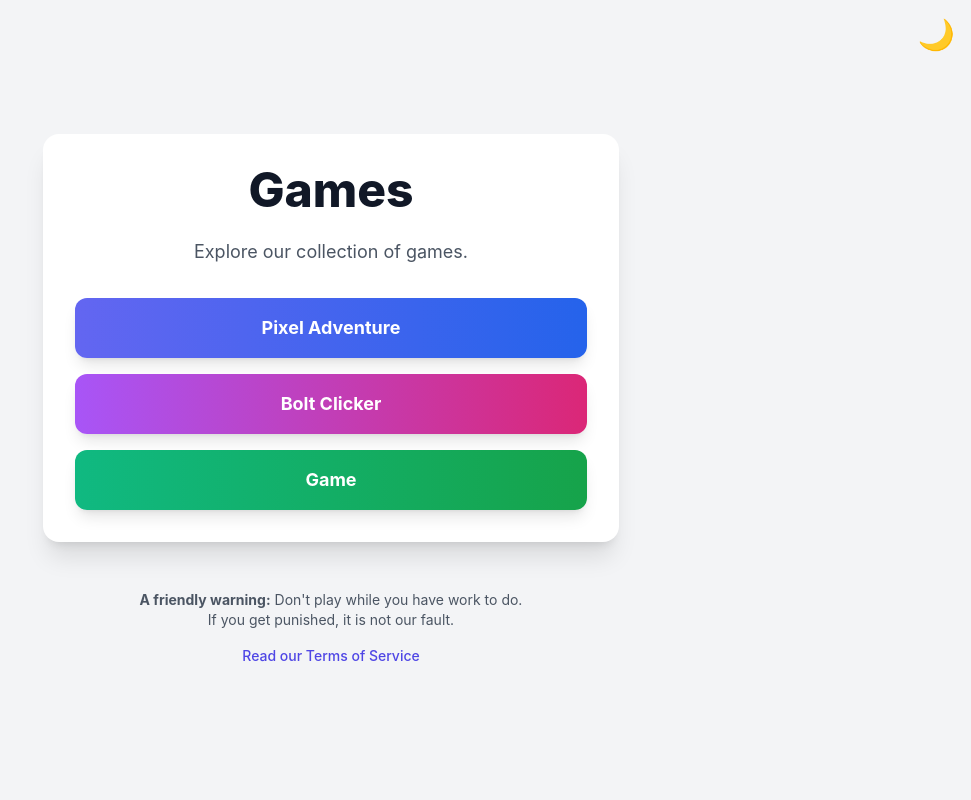
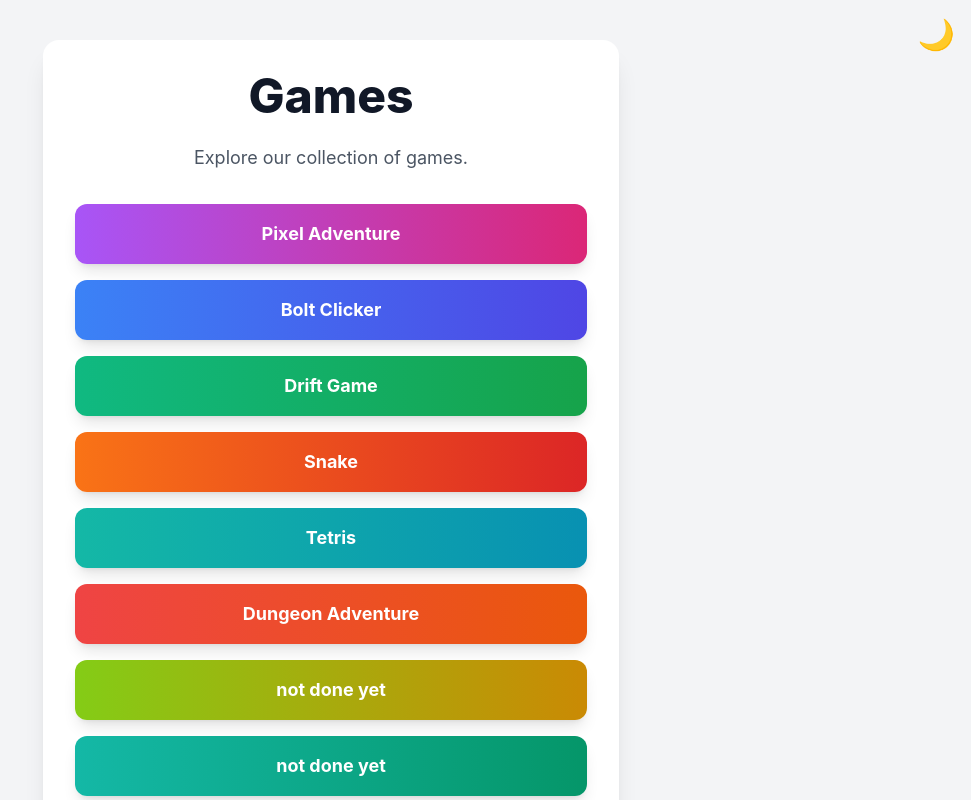
Before and after one commit to IIL-tester/test, a plain HTML site: page homepage.html in a window 1280 px wide. Both pictures are taken after a click on the button "☀️". Shown: the top 800 px of the page, without its empty margins (309-1280 px from the left). Drawn offline with nearby package versions, Linux system fonts and the light colour scheme.

Commit message:
Update homepage.html

```diff
--- a/homepage.html
+++ b/homepage.html
@@ -4,7 +4,6 @@
     <meta charset="UTF-8">
     <meta name="viewport" content="width=device-width, initial-scale=1.0">
     <title>Prototype Games</title>
-    <!-- Tailwind CSS CDN -->
     <script src="https://cdn.tailwindcss.com"></script>
     <style>
         /* CSS Variables for theme */
@@ -57,8 +56,6 @@
     </style>
 </head>
 <body class="bg-gray-100 dark:bg-gray-900 min-h-screen flex flex-col items-center justify-center py-10">
-
-    <!-- Theme Toggle Button -->
     <button id="theme-toggle" class="absolute top-4 right-4 text-3xl cursor-pointer hover:scale-110 transform transition-transform">☀️</button>
 
     <main class="w-full max-w-xl mx-auto p-8 rounded-2xl shadow-xl bg-white dark:bg-gray-800">
@@ -68,25 +65,70 @@
         <p class="text-center text-lg text-gray-600 dark:text-gray-400 mb-8">
             Explore our collection of games.
         </p>
-
         <ul class="space-y-4">
             <li>
-                <a href="https://testiil.w3spaces.com/page2.html" class="block w-full text-center py-4 px-6 rounded-xl text-lg font-bold text-white transition-all duration-300 transform hover:scale-105 bg-gradient-to-r from-indigo-500 to-blue-600 hover:from-indigo-600 hover:to-blue-700 shadow-lg">
+                <a href="./page2.html" class="block w-full text-center py-4 px-6 rounded-xl text-lg font-bold text-white transition-all duration-300 transform hover:scale-105 bg-gradient-to-r from-purple-500 to-pink-600 hover:from-purple-600 hover:to-pink-700 shadow-lg">
                     Pixel Adventure
                 </a>
             </li>
             <li>
-                <a href="https://testiil.w3spaces.com/page3.html" class="block w-full text-center py-4 px-6 rounded-xl text-lg font-bold text-white transition-all duration-300 transform hover:scale-105 bg-gradient-to-r from-purple-500 to-pink-600 hover:from-purple-600 hover:to-pink-700 shadow-lg">
+                <a href="./page3.html" class="block w-full text-center py-4 px-6 rounded-xl text-lg font-bold text-white transition-all duration-300 transform hover:scale-105 bg-gradient-to-r from-blue-500 to-indigo-600 hover:from-blue-600 hover:to-indigo-700 shadow-lg">
                     Bolt Clicker
                 </a>
             </li>
             <li>
-                <a href="https://testiil.w3spaces.com/page4.html" class="block w-full text-center py-4 px-6 rounded-xl text-lg font-bold text-white transition-all duration-300 transform hover:scale-105 bg-gradient-to-r from-emerald-500 to-green-600 hover:from-emerald-600 hover:to-green-700 shadow-lg">
-                    Game
+                <a href="./page4.html" class="block w-full text-center py-4 px-6 rounded-xl text-lg font-bold text-white transition-all duration-300 transform hover:scale-105 bg-gradient-to-r from-emerald-500 to-green-600 hover:from-emerald-600 hover:to-green-700 shadow-lg">
+                    Drift Game
+                </a>
+            </li>
+            <li class="p-g">
+                <a href="#" id="randomLink" class="block w-full text-center py-4 px-6 rounded-xl text-lg font-bold text-white transition-all duration-300 transform hover:scale-105 bg-gradient-to-r from-orange-500 to-red-600 hover:from-orange-600 hover:to-red-700 shadow-lg">
+                    Snake
+                </a>
+            </li>
+            <li>
+                <a href="./page6.html" class="block w-full text-center py-4 px-6 rounded-xl text-lg font-bold text-white transition-all duration-300 transform hover:scale-105 bg-gradient-to-r from-teal-500 to-cyan-600 hover:from-teal-600 hover:to-cyan-700 shadow-lg">
+                    Tetris
+                </a>
+            </li>
+            <li>
+                <a href="./page7.html" class="block w-full text-center py-4 px-6 rounded-xl text-lg font-bold text-white transition-all duration-300 transform hover:scale-105 bg-gradient-to-r from-red-500 to-orange-600 hover:from-red-600 hover:to-orange-700 shadow-lg">
+                    Dungeon Adventure
+                </a>
+            </li>
+            <li>
+                <a href="./not_done.html" class="block w-full text-center py-4 px-6 rounded-xl text-lg font-bold text-white transition-all duration-300 transform hover:scale-105 bg-gradient-to-r from-lime-500 to-yellow-600 hover:from-lime-600 hover:to-yellow-700 shadow-lg">
+                    not done yet
+                </a>
+            </li>
+            <li>
+                <a href="./not_done.html" class="block w-full text-center py-4 px-6 rounded-xl text-lg font-bold text-white transition-all duration-300 transform hover:scale-105 bg-gradient-to-r from-teal-500 to-emerald-600 hover:from-teal-600 hover:to-emerald-700 shadow-lg">
+                    not done yet
                 </a>
             </li>
         </ul>
     </main>
+    <!--
+        <a href="#" class="block w-full text-center py-4 px-6 rounded-xl text-lg font-bold text-white transition-all duration-300 transform hover:scale-105 bg-gradient-to-r from-rose-500 to-red-600 hover:from-rose-600 hover:to-red-700 shadow-lg">
+        not done yet
+        </a>
+
+        <a href="#" class="block w-full text-center py-4 px-6 rounded-xl text-lg font-bold text-white transition-all duration-300 transform hover:scale-105 bg-gradient-to-r from-fuchsia-500 to-violet-600 hover:from-fuchsia-600 hover:to-violet-700 shadow-lg">
+        not done yet
+        </a>
+
+        <a href="#" class="block w-full text-center py-4 px-6 rounded-xl text-lg font-bold text-white transition-all duration-300 transform hover:scale-105 bg-gradient-to-r from-amber-500 to-yellow-600 hover:from-amber-600 hover:to-yellow-700 shadow-lg">
+        not done yet
+        </a>
+
+        <a href="#" class="block w-full text-center py-4 px-6 rounded-xl text-lg font-bold text-white transition-all duration-300 transform hover:scale-105 bg-gradient-to-r from-indigo-500 to-purple-600 hover:from-indigo-600 hover:to-purple-700 shadow-lg">
+        not done yet
+        </a>
+
+        <a href="#" class="block w-full text-center py-4 px-6 rounded-xl text-lg font-bold text-white transition-all duration-300 transform hover:scale-105 bg-gradient-to-r from-emerald-500 to-lime-600 hover:from-emerald-600 hover:to-lime-700 shadow-lg">
+        not done yet
+        </a>
+    -->
 
     <footer class="mt-12 text-center text-sm">
         <p class="text-gray-600 dark:text-gray-400">
@@ -95,7 +137,7 @@
         <p class="text-gray-600 dark:text-gray-400 mb-4">
             If you get punished, it is not our fault.
         </p>
-        <a href="https://testiil.w3spaces.com/tos.html" class="inline-block text-indigo-600 dark:text-indigo-400 hover:underline font-medium">
+        <a href="./tos.html" class="inline-block text-indigo-600 dark:text-indigo-400 hover:underline font-medium">
             Read our Terms of Service
         </a>
     </footer>
@@ -106,16 +148,11 @@
 
         // Function to set the initial theme based on local storage or system preference
         function setInitialTheme() {
-            const storedTheme = localStorage.theme;
+            const storedTheme = localStorage.getItem('theme');
+            const prefersDark = window.matchMedia('(prefers-color-scheme: dark)').matches;
 
-            if (storedTheme === 'dark') {
-                htmlElement.classList.add('dark');
-                themeToggleBtn.textContent = '🌙';
-            } else if (storedTheme === 'light') {
-                htmlElement.classList.remove('dark');
-                themeToggleBtn.textContent = '☀️';
-            } else if (window.matchMedia('(prefers-color-scheme: dark)').matches) {
-                // Default to system preference if no theme is stored
+            // Apply the dark theme if stored preference is dark, or if no preference is set and the system prefers dark mode
+            if (storedTheme === 'dark' || (storedTheme === null && prefersDark)) {
                 htmlElement.classList.add('dark');
                 themeToggleBtn.textContent = '🌙';
             } else {
@@ -126,21 +163,46 @@
 
         // Add a click event listener to the button
         themeToggleBtn.addEventListener('click', () => {
-            // Toggle the 'dark' class on the HTML element
-            htmlElement.classList.toggle('dark');
+            const isDark = htmlElement.classList.toggle('dark');
 
-            // Save the user's preference to local storage
-            if (htmlElement.classList.contains('dark')) {
-                localStorage.theme = 'dark';
+            if (isDark) {
+                localStorage.setItem('theme', 'dark');
                 themeToggleBtn.textContent = '🌙';
             } else {
-                localStorage.theme = 'light';
+                localStorage.setItem('theme', 'light');
                 themeToggleBtn.textContent = '☀️';
             }
         });
 
         // Set the initial theme when the page loads
         setInitialTheme();
+
+          // Get the link element by its ID
+        const randomLink = document.getElementById('randomLink');
+
+        // Define the two possible links
+        const linkA = './page5-1.html';
+        const linkB = './page5-2.html';
+
+        // Add a click event listener to the link
+        randomLink.addEventListener('click', function(event) {
+            // Prevent the default link behavior
+            event.preventDefault();
+
+            // Generate a random number (0 or 1)
+            const randomNumber = Math.floor(Math.random() * 2);
+
+            // Determine which link to redirect to based on the random number
+            let chosenLink = '';
+            if (randomNumber === 0) {
+                chosenLink = linkA; // "x" case
+            } else {
+                chosenLink = linkB; // "y" case
+            }
+
+            // Redirect the user to the chosen link
+            window.location.href = chosenLink;
+        });
     </script>
 </body>
 </html>
```
